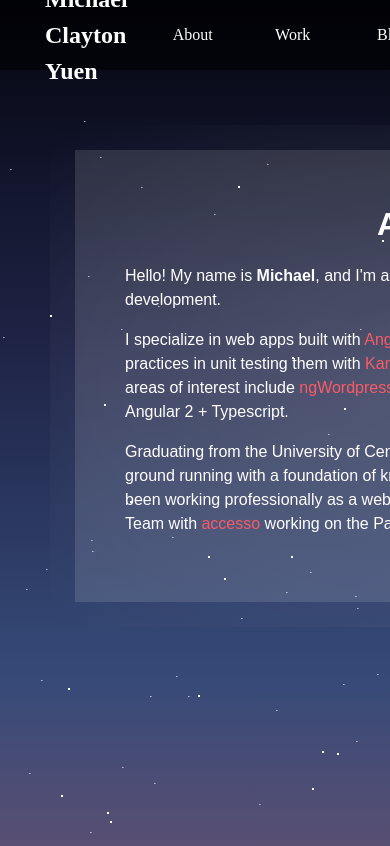
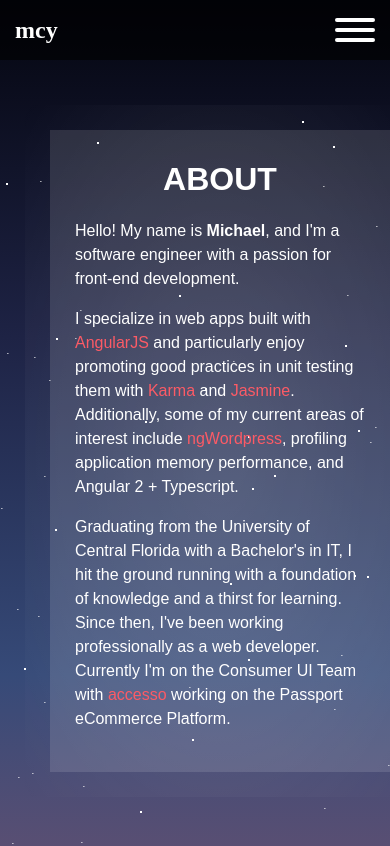
Before and after one commit to michaelyuen/personal-website, a Gatsby site in the folder v4/: page /about in a window 390 px wide. Shown: the top 846 px of the page. Built offline with nearby package versions, Linux system fonts and the light colour scheme; Gatsby itself is replaced by a stand-in of ours; a web font is replaced by a local one.

Commit message:
Working on responsive styling. Focused on home page and mobile hamburger menu.

```diff
--- /dev/null
+++ b/v4/src/components/hamburger/hamburger.js
@@ -0,0 +1,14 @@
+import React from 'react'
+
+import style from './hamburger.module.scss';
+
+const Hamburger = (props) => (
+
+	<div className={`${style.MyHamburger} ${props.isOpen ? style.MyHamburger__open : ''}`} onClick={props.onClick()}>
+		{/* :first-child */}
+		<span></span>
+		{/* :last-child */}
+	</div>
+)
+
+export default Hamburger
--- /dev/null
+++ b/v4/src/components/hamburger/hamburger.module.scss
@@ -0,0 +1,61 @@
+@import '../../styles/1-settings/variables';
+
+.MyHamburger {
+	display: flex;
+	flex-direction: column;
+	justify-content: center;
+	width: 40px; height: 100%;
+
+	span {
+		&:before {
+			background: $white;
+			border-radius: 4px;
+			content: '';
+			position: absolute; top: -10px;
+			transition: top 0.1s 0.25s ease-in,
+                    opacity 0.1s ease-in;
+			width: 40px; height: 4px;
+		}
+
+		background: $white;
+		border-radius: 4px;
+		margin-top: -2px;
+		position: absolute; top: 50%;
+		transition-duration: 0.22s;
+      	transition-timing-function: cubic-bezier(0.55, 0.055, 0.675, 0.19);
+		width: 40px; height: 4px;
+
+		&:after {
+			background: $white;
+			border-radius: 4px;
+			content: '';
+			position: absolute; bottom: -10px;
+			transition: bottom 0.1s 0.25s ease-in,
+                    transform 0.22s cubic-bezier(0.55, 0.055, 0.675, 0.19);
+			width: 40px; height: 4px;
+		}
+	}
+}
+
+.MyHamburger__open {
+
+	span {
+		&:before {
+			top: 0;
+          	opacity: 0;
+          	transition: top 0.1s ease-out,
+                      opacity 0.1s 0.12s ease-out;
+		}
+
+		transform: rotate(225deg);
+        transition-delay: 0.12s;
+        transition-timing-function: cubic-bezier(0.215, 0.61, 0.355, 1);
+
+		&:after {
+			bottom: 0;
+          	transform: rotate(-90deg);
+          	transition: bottom 0.1s ease-out,
+                      transform 0.22s 0.12s cubic-bezier(0.215, 0.61, 0.355, 1);
+		}
+	}
+}
--- a/v4/src/components/layout/layout.js
+++ b/v4/src/components/layout/layout.js
@@ -6,7 +6,7 @@ import NavContainer from '../../components/nav/nav';
 import '../../styles/main.scss'
 import style from './layout.module.scss'
 
-const Layout = ({ children, data }) => (
+const Layout = ({ children }) => (
 	<StaticQuery
 		query={graphql`
 			{
--- a/v4/src/components/layout/layout.module.scss
+++ b/v4/src/components/layout/layout.module.scss
@@ -8,10 +8,16 @@
 .MyContent {
 	background: linear-gradient(#04050f, #1e2345, #364a78, #7a536e, #fc5b66, #f0d96f);
 	min-height: 200vh;
-	padding: 50px;
-	padding-top: 120px;
+	padding: 25px;
+	padding-top: 100px;
 	overflow: hidden;
 	position: relative;
+	z-index: 1;
+
+	@media #{$mq-md} {
+		padding: 50px;
+		padding-top: 120px;
+	}
 }
 
 .MyChildren {
--- a/v4/src/components/menu/menu.js
+++ b/v4/src/components/menu/menu.js
@@ -1,18 +1,37 @@
-import React from 'react'
+import React, {Component} from 'react'
 import { Link } from 'gatsby'
+import Hamburger from '../hamburger/hamburger'
 
 import style from './menu.module.scss';
 
-export const Menu = ({ items }) => (
+class Menu extends Component {
+	constructor(props) {
+		super(props);
+		this.state = {isOpen: false};
+		this.onClick = this.onClick.bind(this);
+	}
 
-    <ul className={style.menu}>
+	onClick() {
+		this.setState(prevState => ({
+			isOpen: !prevState.isOpen
+		}))
+	}
 
-        {items.map((item, i) =>
+	render() {
+		return(
+			<div className={style.menu}>
+				<Hamburger onClick={() => this.onClick} isOpen={this.state.isOpen}/>
+				<ul className={`${style.ul} ${this.state.isOpen ? style.ulOpen : ''}`}>
 
-            <li key={i}><Link to={item.path}>{item.name}</Link></li>
-        )}
+					{this.props.items.map((item, i) =>
 
-    </ul>
-)
+						<li key={i} className={style.li}><Link to={item.path}>{item.name}</Link></li>
+					)}
+
+				</ul>
+			</div>
+		)
+	}
+}
 
 export default Menu
--- a/v4/src/components/menu/menu.module.scss
+++ b/v4/src/components/menu/menu.module.scss
@@ -1,16 +1,59 @@
 @import '../../styles/1-settings/variables';
 
 .menu {
-    display: flex;
+	font-size: 2rem;
 	height: 100%;
 
-    li {
+	div {
+
+		@media #{$mq-md} {
+			display: none;
+		}
+	}
+}
+
+.ul {
+	background: linear-gradient(#1e2345, #364a78, #7a536e, #fc5b66, #f0d96f);
+	display: flex;
+	flex-direction: column;
+	padding: 15px;
+	position: absolute; left: 0;
+	transform: translateX(100%);
+	transition: transform .3s ease-in-out;
+	width: 100vw; height: calc(100vh - #{$navHeight});
+
+	@media #{$mq-md} {
+		flex-direction: row;
+		position: initial; left: initial;
+		width: auto; height: 100%;
+	}
+}
+
+.ulOpen {
+	transform: translateX(0);
+}
+
+.li {
+	display: flex;
+	flex-direction: row;
+	flex-grow: 1;
+	margin: 15px;
+
+	@media #{$mq-md} {
+		flex-grow: initial;
+		transform: initial;
+		transition: initial;
+	}
 
 	a {
+		background: rgba(#1e2345, .4);
 		align-items: center;
 		display: flex;
+		flex-grow: 1;
 		font-weight: 300;
 		justify-content: center;
+
+		@media #{$mq-md} {
 			width: 100px; height: 100%;
 		}
 	}
--- a/v4/src/components/nav/nav.js
+++ b/v4/src/components/nav/nav.js
@@ -11,7 +11,10 @@ const NavContainer = () => (
 	<nav className={style.MyNav}>
 
 		<h1>
-			<Link to="/">Michael Clayton Yuen</Link>
+			<Link to="/">
+				<span>mcy</span>
+				<span>Michael Clayton Yuen</span>
+			</Link>
 		</h1>
 
 		<Menu items={config.items}/>
--- a/v4/src/components/nav/nav.module.scss
+++ b/v4/src/components/nav/nav.module.scss
@@ -2,21 +2,30 @@
 
 .MyNav {
     align-items: center;
-    background:rgba(0,0,0,.6);
-    display: flex;
+    background: $navBackground;
+	display: flex;
     font-family: 'Gaegu', serif;
     justify-content: space-between;
-    padding: 0 30px;
+    padding: 0 15px;
     position: fixed; left: 0; top: 0;
-    width: 100%; height: 70px;
-    z-index: 1;
+    width: 100%; height: $navHeight;
+	z-index: 2;
+
+	@media #{$mq-md} {
+		height: $navHeight + 10px;
+		padding: 0 30px;
+	}
 
     h1 {
         align-items: center;
         display: flex;
         height: 100%;
         justify-content: center;
-        padding: 0 15px;
+		padding: 0;
+
+		@media #{$mq-md} {
+			padding: 0 15px;
+		}
     }
 
     a {
@@ -24,6 +33,22 @@
 
         &:hover {
             text-decoration: none;
-        }
+		}
+
+		> * {
+			&:first-child {
+				@media #{$mq-md} {
+					display: none;
+				}
+			}
+
+			&:last-child {
+				display: none;
+
+				@media #{$mq-md} {
+					display: initial;
+				}
+			}
+		}
     }
 }
--- a/v4/src/pages/index.module.scss
+++ b/v4/src/pages/index.module.scss
@@ -1,16 +1,29 @@
 @import '../styles/1-settings/variables';
 
 .MyContent {
+	font-size: .9rem;
+	line-height: 1.3;
     text-align: center;
 
     h1 {
-        margin-bottom: .5em;
+		margin-bottom: .694444em;
+
+		@media #{$mq-md} {
+			margin-bottom: .5em;
+		}
     }
 
     p {
-        display: flex;
+		align-items: center;
+		display: flex;
+		flex-direction: column;
+		font-size: 1.25em;
         justify-content: space-around;
-        margin: 0;
+		margin: 0;
+
+		@media #{$mq-md} {
+			flex-direction: row;
+		}
 
         a {
             color: $dark-text-primary;
@@ -24,6 +37,16 @@
 		align-items: center;
 		display: flex;
 
+		&:nth-child(2),
+		&:nth-child(4) {
+			margin-top: 5px;
+			margin-bottom: 5px;
+		}
+
+		@media #{$mq-md} {
+
+		}
+
 		a {
 			display: flex;
 		}
--- /dev/null
+++ b/v4/src/styles/1-settings/_breakpoints.scss
@@ -0,0 +1,11 @@
+$bp-xs: 375px;
+$bp-sm: 576px;
+$bp-md: 768px;
+$bp-lg: 992px;
+$bp-xl: 1200px;
+
+$mq-xs: '(min-width: #{$bp-xs})';
+$mq-sm: '(min-width: #{$bp-sm})';
+$mq-md: '(min-width: #{$bp-md})';
+$mq-lg: '(min-width: #{$bp-lg})';
+$mq-xl: '(min-width: #{$bp-xl})';
--- a/v4/src/styles/1-settings/_variables.scss
+++ b/v4/src/styles/1-settings/_variables.scss
@@ -1,3 +1,5 @@
+@import './breakpoints';
+
 $primary-light: #b2dfdb;
 $primary: #55c4bf;
 $primary-dark: #00796b;
@@ -36,3 +38,6 @@ $spur: #f25336;
 
 
 $maxWidth: 768px;
+
+$navBackground: rgba(0,0,0,.6);
+$navHeight: 60px;
--- a/v4/src/styles/4-base/_links.scss
+++ b/v4/src/styles/4-base/_links.scss
@@ -5,6 +5,7 @@ a {
     text-decoration: none;
 
     &:hover {
+		cursor: pointer;
         text-decoration: underline;
     }
 }
--- a/v4/src/styles/5-objects/_container.scss
+++ b/v4/src/styles/5-objects/_container.scss
@@ -8,13 +8,20 @@ $containerGradient__circle: linear-gradient(135deg, rgba(#fff, .1), rgba(#fff, 0
     margin-left: auto;
     margin-right: auto;
     margin-bottom: $containerPadding * 2;
-    max-width: $maxWidth;
-    padding: $containerPadding;
-    width: $maxWidth;
+	padding: $containerPadding;
+	width: 100vw;
+
+	@media #{$mq-md} {
+		width: $maxWidth; max-width: $maxWidth;
+	}
 
     > div {
         background-color: $dark-border;
-        padding: $containerPadding * 2;
+		padding: $containerPadding;
+
+		@media #{$mq-md} {
+			padding: $containerPadding * 2;
+		}
     }
 }
 
```
Also changed, not shown: v4/src/components/avatar/avatar.module.scss (+10 -3 lines), v4/src/components/avatar/avatar.js (line endings or trailing spaces). Lines whose indentation alone changed are shown as unchanged.
